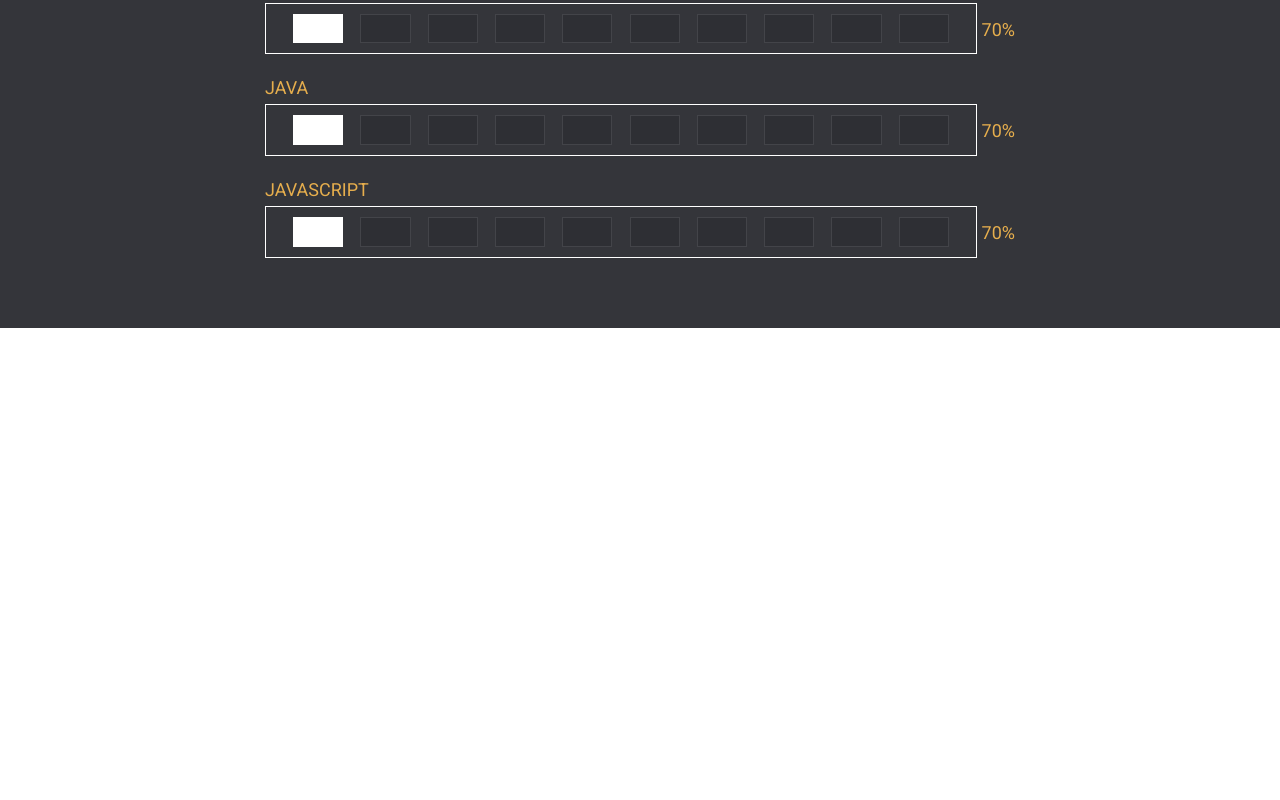
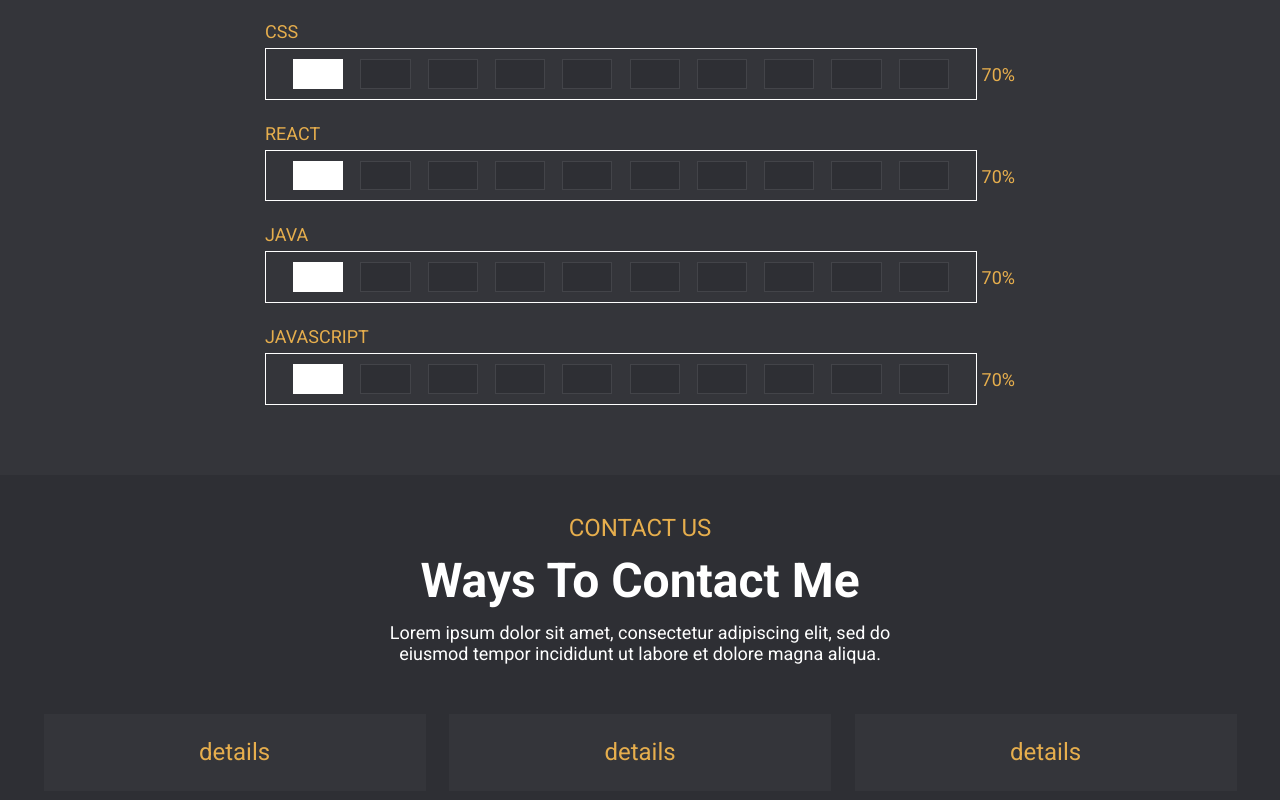
Before and after one commit to JeanLeRoux/portfolio, a React (Create React App) app: page / in a window 1280 px wide. Shown: the part 412-1212 px from the top of the page. Before the commit the page ends 800 px from the top, so only its background shows below. Built offline with nearby package versions, Linux system fonts and the light colour scheme.

Commit message:
added contact section

```diff
--- a/src/App.tsx
+++ b/src/App.tsx
@@ -3,12 +3,14 @@ import logo from './logo.svg';
 import './App.css';
 import Intro from './components/Intro/Intro';
 import Skill from './components/Skill/Skill';
+import Contact from './components/Contact/Contact';
 
 function App() {
   return (
     <div className="App">
       <Intro/>
       <Skill/>
+      <Contact/>
     </div>
   );
 }
--- a/src/components/Common/Headings/Headings.scss
+++ b/src/components/Common/Headings/Headings.scss
@@ -0,0 +1,28 @@
+$white: #FFFFFF;
+$heading1: #E6AE4D;
+
+.section-paragraph{
+    width: 570px;
+    color: $white;
+    font-weight:400;
+    font-size: 18px;
+    font-family: 'Roboto', sans-serif;
+    margin-right: auto;
+    margin-left: auto;
+    margin-top: -20px;
+}
+
+.heading1{
+    color: $heading1;
+    font-weight:400;
+    font-size: 24px;
+    font-family: 'Roboto', sans-serif;
+}
+
+.heading2{
+    color: $white;
+    font-weight:700;
+    font-size: 48px;
+    font-family: 'Roboto', sans-serif;
+    margin-top: -10px;
+}
--- a/src/components/Common/Headings/Headings.tsx
+++ b/src/components/Common/Headings/Headings.tsx
@@ -1,9 +1,17 @@
-import React from 'react'
+import React, { FC } from 'react'
+import "../Headings/Headings.scss"
 
-const Headings = () => {
+interface props{
+    headingOne:string,
+    headingTwo:string,
+    paragraph:string
+}
+const Headings: FC<props> = ({headingOne,headingTwo,paragraph}) => {
     return (
         <div>
-
+            <h2 className={"heading1"}>{headingOne}</h2>
+            <h1 className={"heading2"}>{headingTwo}</h1>
+            <p className={"section-paragraph"}>{paragraph}</p>
         </div>
     )
 }
--- /dev/null
+++ b/src/components/Contact/Contact.scss
@@ -0,0 +1,29 @@
+$primary: #2E2F34;
+$seconday: #34353a;
+$textprimary: #E6AE4D;
+
+.contact-background {
+    background-color: $primary;
+    padding: 20px;
+  }
+
+.contact-div{
+  background-color: $seconday;
+  padding: 5px;
+  width: 30%;
+}
+
+.contact-details{
+  font-family: 'Roboto', sans-serif;;
+  color: $textprimary;
+  font-weight:400;
+  font-size: 24px;
+}
+
+.contact-method-container{
+  justify-content: space-evenly;
+  display: flex;
+  flex-wrap: wrap;
+  margin-top: 50px;
+  margin-bottom: 50px;
+}
--- /dev/null
+++ b/src/components/Contact/Contact.tsx
@@ -0,0 +1,20 @@
+import React, { FC } from 'react'
+import Headings from '../Common/Headings/Headings'
+import '../Contact/Contact.scss'
+import ContactMethods from './ContactMethods'
+
+const Contact: FC = () => {
+    return (
+        <div className={"contact-background"}>
+            <Headings headingOne={"CONTACT US"} headingTwo={"Ways To Contact Me"} paragraph={"Lorem ipsum dolor sit amet, consectetur adipiscing elit, sed do eiusmod tempor incididunt ut labore et dolore magna aliqua."}/>
+
+            <div className={"contact-method-container"}>
+                <ContactMethods/>
+                <ContactMethods/>
+                <ContactMethods/>
+            </div>
+        </div>
+    )
+}
+
+export default Contact
--- /dev/null
+++ b/src/components/Contact/ContactMethods.tsx
@@ -0,0 +1,12 @@
+import React from 'react'
+
+import assets from "../Assets/email.svg"
+const ContactMethods =()=> {
+    return (
+        <div className={"contact-div"}>
+            <h2 className={"contact-details"}>details</h2>
+        </div>
+    )
+}
+
+export default ContactMethods
--- a/src/components/Skill/Skill.scss
+++ b/src/components/Skill/Skill.scss
@@ -3,7 +3,7 @@ $secondary: #2E2F34;
 $tertiary: #FFFFFF;
 $textprimary: #E6AE4D;
 
-.component-background {
+.skill-background {
   background-color: $primary;
   padding: 20px;
 }
@@ -31,17 +31,6 @@ $textprimary: #E6AE4D;
     padding: 2%;
     height: 80%;
     background: $tertiary;
-}
-
-.section-paragraph{
-    width: 570px;
-    color: #FFFFFF;
-    font-weight:400;
-    font-size: 18px;
-    font-family: 'Roboto', sans-serif;
-    margin-right: auto;
-    margin-left: auto;
-    margin-top: -20px;
 }
 
 .bar-heading
--- a/src/components/Skill/Skill.tsx
+++ b/src/components/Skill/Skill.tsx
@@ -1,4 +1,5 @@
 import React, {useState} from "react";
+import Headings from "../Common/Headings/Headings";
 import "../Skill/Skill.scss";
 import SkillBar from "./SkillBar";
 
@@ -37,7 +38,8 @@ export default function Skill() {
     ]
     );
   return (
-    <div className={"component-background"}>
+    <div className={"skill-background"}>
+      <Headings headingOne={"SERVICES"} headingTwo={"What I Am Good At"} paragraph={"Lorem ipsum dolor sit amet, consectetur adipiscing elit, sed do eiusmod tempor incididunt ut labore et dolore magna aliqua. "}/>
       <div className={"batteries"}>
         {languages.map((language)=>(
           <SkillBar name={language.name} percentage={language.percentage}/>
```
